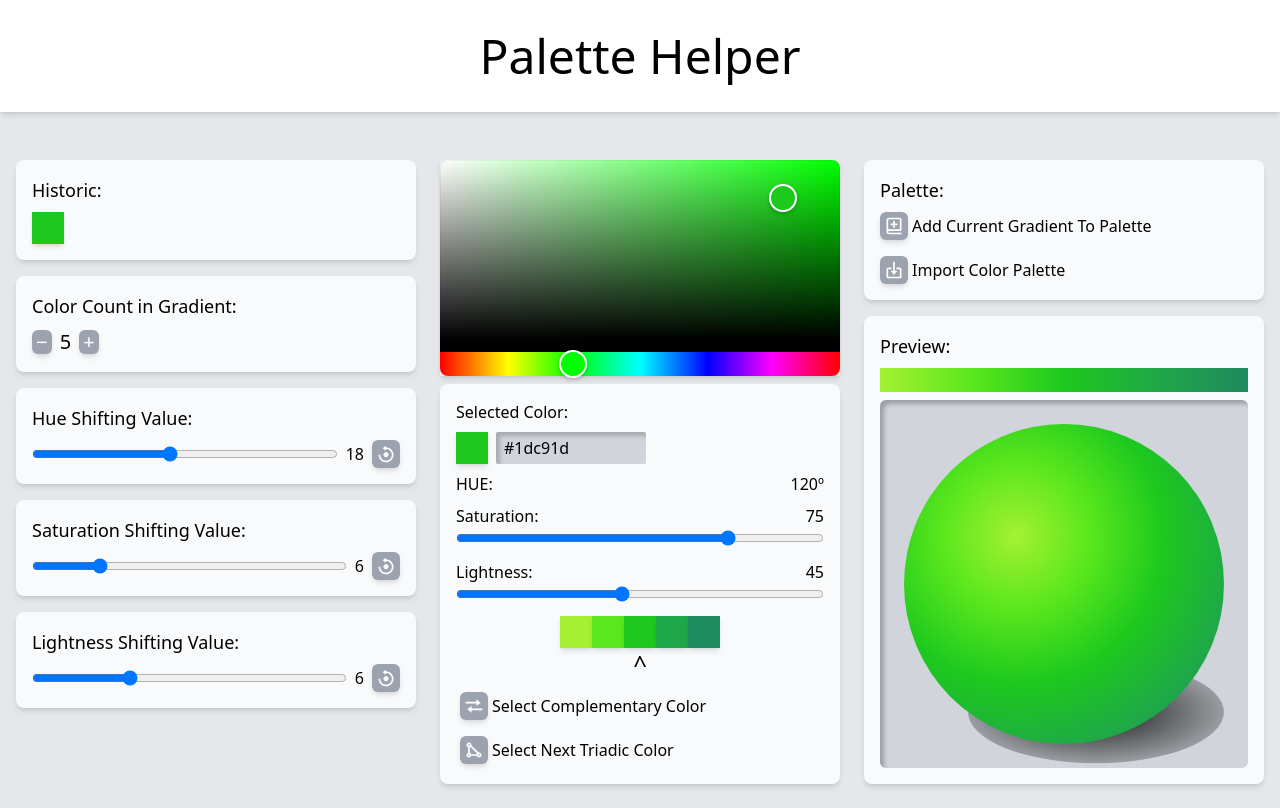
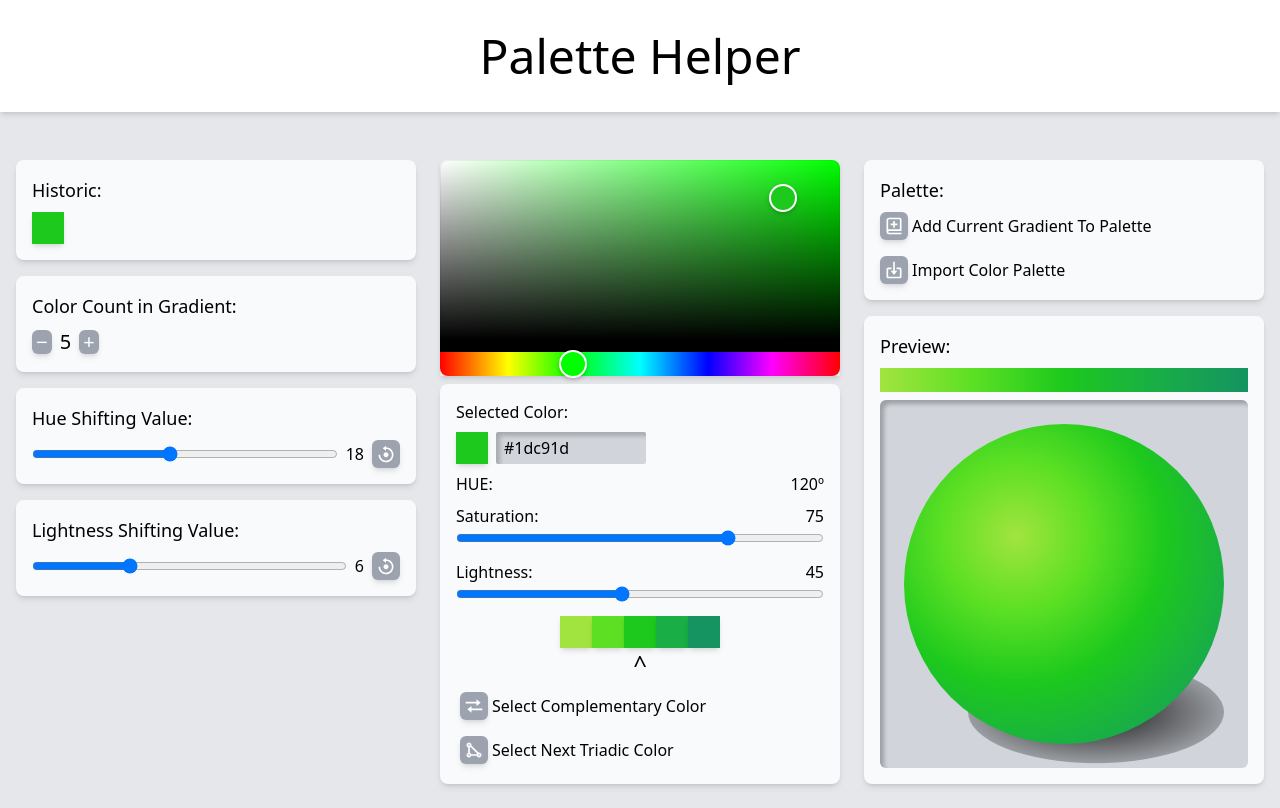
Before and after one commit to GustLSant/palette-helper, a React (Vite) app: page / in a window 1280 px wide. Built offline with nearby package versions, Linux system fonts and the light colour scheme.

Commit message:
remocao saturation shifting

```diff
--- a/src/pages/MainPage.tsx
+++ b/src/pages/MainPage.tsx
@@ -21,7 +21,7 @@ export default function MainPage(){
     const [selectedColorText, setSelectedColorText] = React.useState<string>('')
 
     const defaultHueShifting:number = 18.0;
-    const defaultSaturationShifting:number = 6.0;
+    const defaultSaturationShifting:number = 0.0; // 6.0
     const defaultLightnessShifting:number = 6.0;
 
     const [colorCount, setColorCount] = React.useState<number>(5)
@@ -220,7 +220,7 @@ export default function MainPage(){
 
                     <ConfigContainer label='Hue Shifting Value: ' type={'hue'} value={hueShifting} maxValue={40} step={2} setterFunction={handleConfigSliderChange} resetFunction={handleClickResetShiftingButton} />
 
-                    <ConfigContainer label='Saturation Shifting Value: ' type={'sat'} value={saturationShifting} maxValue={30} step={2} setterFunction={handleConfigSliderChange} resetFunction={handleClickResetShiftingButton} />
+                    {/* <ConfigContainer label='Saturation Shifting Value: ' type={'sat'} value={saturationShifting} maxValue={30} step={2} setterFunction={handleConfigSliderChange} resetFunction={handleClickResetShiftingButton} /> */}
 
                     <ConfigContainer label='Lightness Shifting Value: ' type={'lig'} value={lightnessShifting} maxValue={20} step={2} setterFunction={handleConfigSliderChange} resetFunction={handleClickResetShiftingButton} />
                 </section>
```
